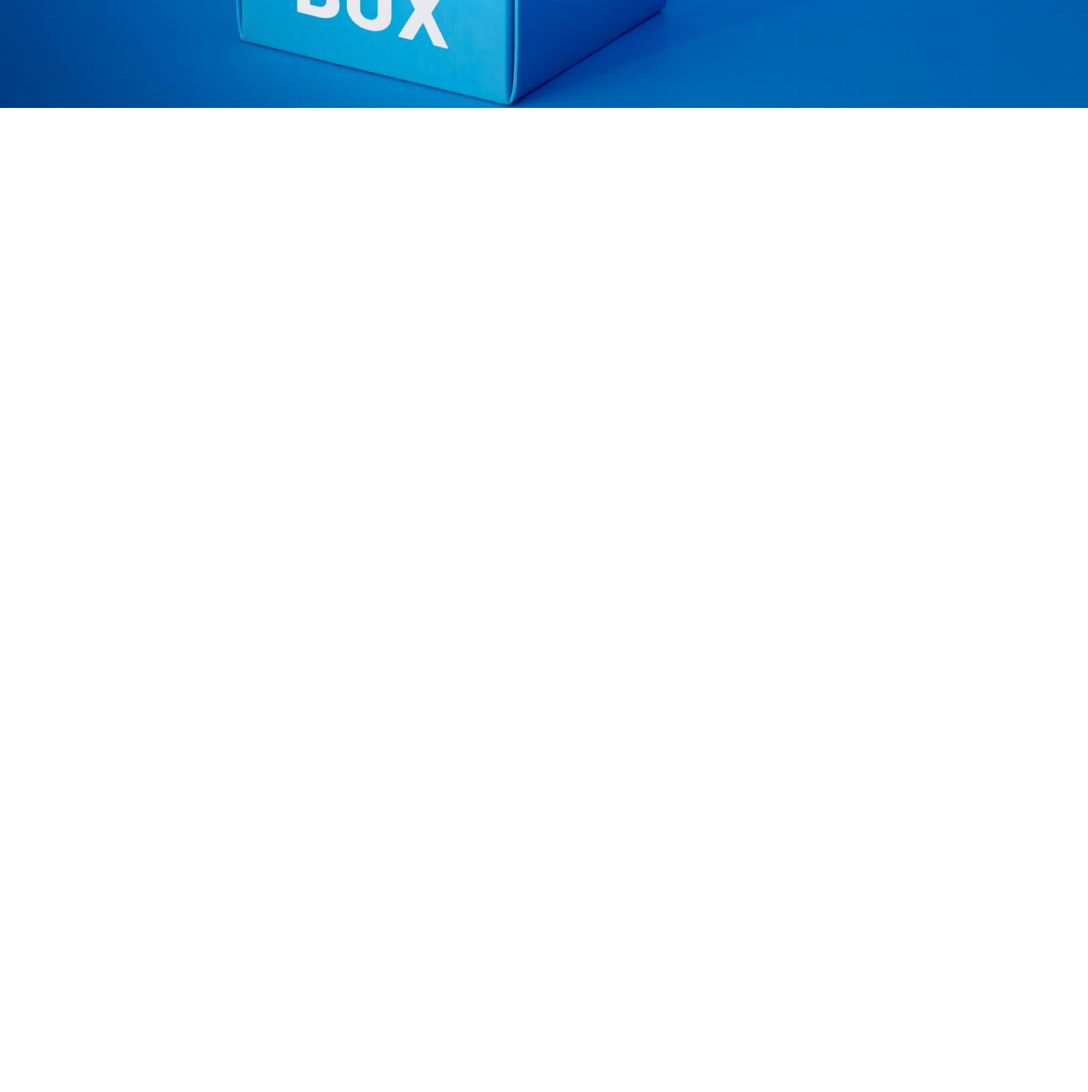
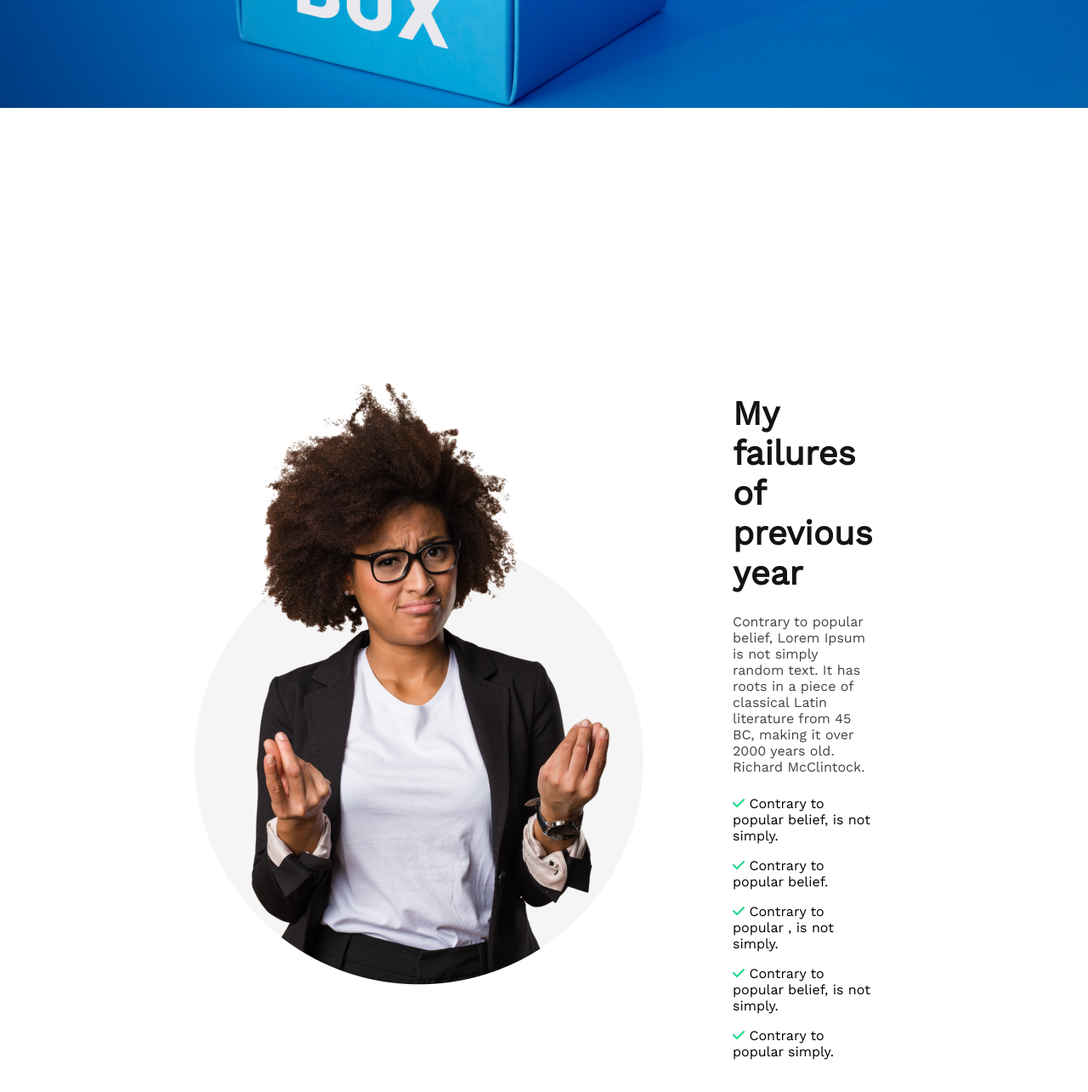
Before and after one commit to muhiminulalvi/new-year-assignment, a plain HTML site: page index.html in a window 1280 px wide. Shown: the part 681-1966 px from the top of the page at 85% size. Before the commit the page ends 894 px from the top, so only its background shows below. Drawn offline with nearby package versions, Linux system fonts and the light colour scheme.

Commit message:
about section added

```diff
--- a/index.html
+++ b/index.html
@@ -9,6 +9,7 @@
     <link rel="preconnect" href="https://fonts.googleapis.com">
     <link rel="preconnect" href="https://fonts.gstatic.com" crossorigin>
     <link href="https://fonts.googleapis.com/css2?family=Work+Sans&display=swap" rel="stylesheet">
+    <script src="https://kit.fontawesome.com/3802cb89eb.js" crossorigin="anonymous"></script>
 </head>
 <body>
     <!--Banner Section-->
@@ -19,5 +20,22 @@
             <button class="btn-primary">Contact Us</button>
         </div>
     </section>
+    <!--About Section-->
+    <section class="about">
+        <div class="about-container">
+            <div class="about-img"><img src="./images/person.png" alt="person"></div>
+            <div class="about-details">
+                <h2 class="about-title">My failures of previous year</h2>
+                <p class="about-description">Contrary to popular belief, Lorem Ipsum is not simply random text. It has roots in a piece of classical Latin literature from 45 BC, making it over 2000 years old. Richard McClintock.</p>
+                <ul>
+                    <li><i class="fa-solid fa-check"></i> Contrary to popular belief, is not simply.</li>
+                    <li><i class="fa-solid fa-check"></i> Contrary to popular belief.</li>
+                    <li><i class="fa-solid fa-check"></i> Contrary to popular , is not simply.</li>
+                    <li><i class="fa-solid fa-check"></i> Contrary to popular belief, is not simply.</li>
+                    <li><i class="fa-solid fa-check"></i> Contrary to popular simply.</li>
+                </ul>
+            </div>
+        </div>
+    </section>
 </body>
 </html>
--- a/styles/portfolio.css
+++ b/styles/portfolio.css
@@ -1,30 +1,30 @@
 /* Universal */
-*{
+* {
     margin: 0;
     padding: 0;
     font-family: 'Work Sans', sans-serif;
 }
 
 /* Banner Section */
-.banner{
+.banner {
     background-image: url(../images/banner3.png);
     background-repeat: no-repeat;
     background-position: cover;
     padding: 216px 150px;
 }
 
-.banner-container{
+.banner-container {
     text-align: right;
 }
 
-.banner-title{
+.banner-title {
     font-size: 65px;
     font-weight: 700;
     color: #FFFFFF;
     padding-left: 550px;
 }
 
-.banner-description{
+.banner-description {
     color: #FFFFFF;
     font-weight: 400;
     font-size: 16px;
@@ -33,7 +33,7 @@
     padding-bottom: 32px;
 }
 
-.btn-primary{
+.btn-primary {
     color: #005FAC;
     font-weight: 600;
     font-size: 20px;
@@ -41,3 +41,49 @@
     border: 0;
     border-radius: 5px;
 }
+
+/* About Section */
+.about {
+    padding-top: 130px;
+    padding-bottom: 130px;
+    padding-left: 206px;
+    padding-right: 280px;
+}
+
+.about-container {
+    display: flex;
+    align-items: center;
+    gap: 87px;
+}
+
+.about-details{
+    text-align: left;
+    padding-top: 120px;
+}
+.about-title {
+    font-weight: 700;
+    font-size: 40px;
+    color: #151414;
+}
+
+.about-description{
+    color: #444343;
+    padding-top: 24px;
+    padding-bottom: 16px;
+}
+
+ul{
+    list-style-type: none;
+    font-size: 16px;
+    font-weight: 400;
+}
+
+li{
+    padding-top: 8px;
+    padding-bottom: 8px;
+}
+
+li>i{
+    color: #16D887;
+    border: 2px;
+}
```
